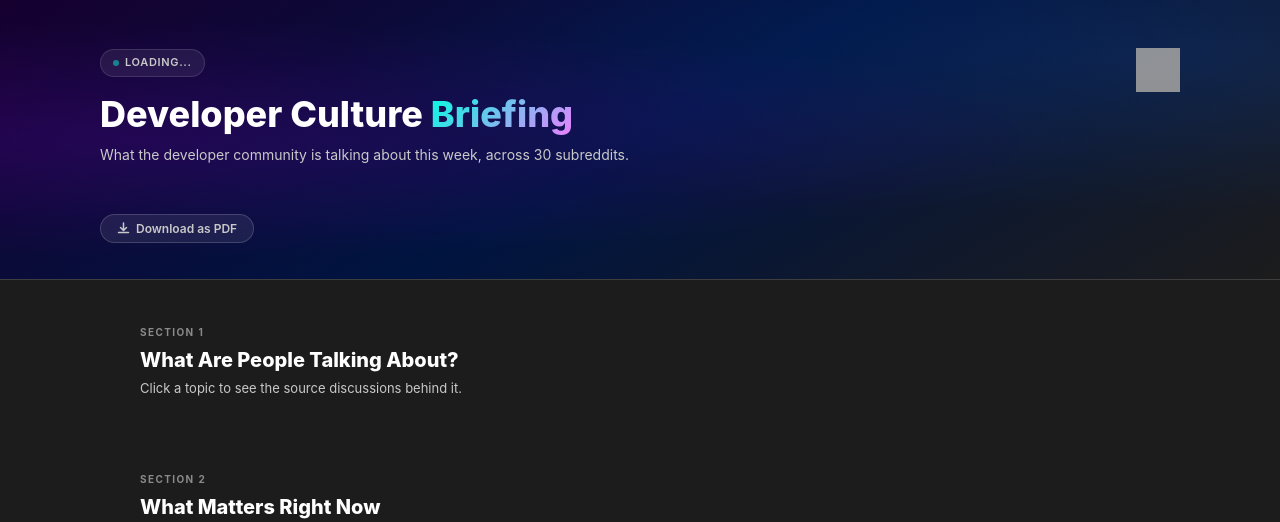
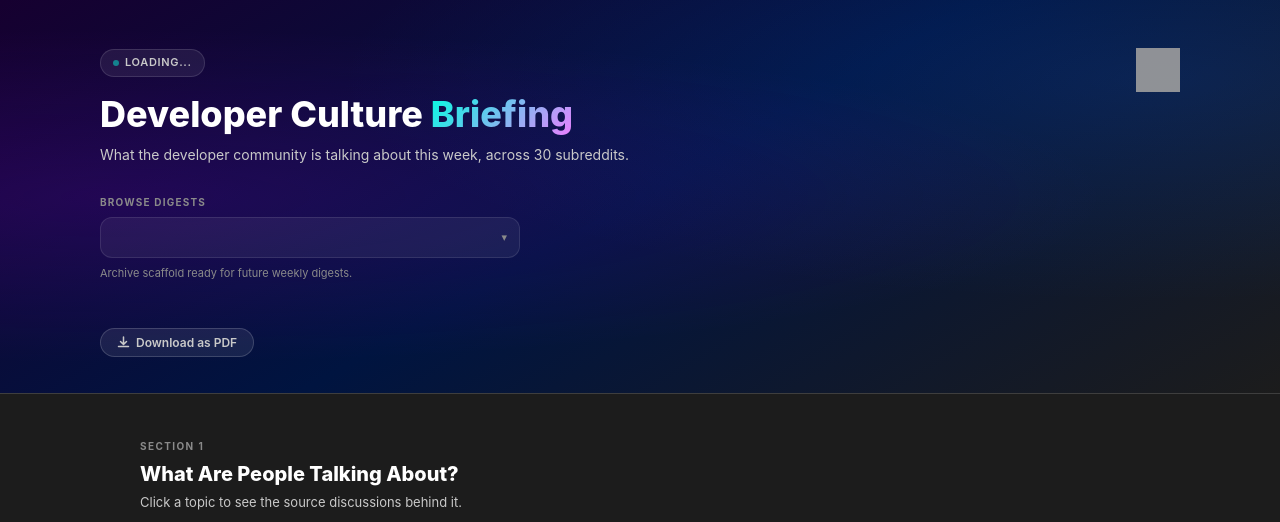
Before and after one commit to jjsilva4/gk-digest, a Python web app: template src/templates/dashboard.html in a window 1280 px wide. Shown: the top 522 px of the page. Run offline with Jinja, Linux system fonts and the light colour scheme; the template is opened without the code that fills it, so the values that code supplies are empty; grey boxes are pictures that could not be loaded.

Commit message:
feat: Add archive switcher to browse past briefings
Introduces a dropdown menu in the hero section that allows users to navigate between different weekly digests. It includes a scaffold for future archives and logic to automatically detect the current week.

```diff
--- a/src/templates/dashboard.html
+++ b/src/templates/dashboard.html
@@ -84,6 +84,55 @@
       -webkit-background-clip: text; -webkit-text-fill-color: transparent; background-clip: text;
     }
     .hero .sub { color: var(--muted); font-size: 14px; margin-bottom: 28px; }
+
+    .hero-controls {
+      display: flex; flex-wrap: wrap; align-items: end; gap: 14px;
+      margin-bottom: 26px;
+    }
+    .digest-switcher {
+      min-width: min(100%, 320px);
+      max-width: 420px;
+      flex: 1 1 320px;
+    }
+    .digest-switcher-label {
+      display: block;
+      font-size: 10px; font-weight: 700; letter-spacing: .12em; text-transform: uppercase;
+      color: var(--subtle);
+      margin-bottom: 7px;
+    }
+    .digest-switcher-row {
+      display: flex; align-items: center; gap: 10px;
+      padding: 10px 12px;
+      background: rgba(255,255,255,.06);
+      border: 1px solid rgba(255,255,255,.1);
+      border-radius: var(--radius);
+    }
+    .digest-select {
+      width: 100%;
+      appearance: none;
+      background: transparent;
+      border: none;
+      color: var(--text);
+      font: inherit;
+      font-size: 14px;
+      line-height: 1.3;
+      outline: none;
+      cursor: pointer;
+    }
+    .digest-select option {
+      background: #1C1C1C;
+      color: var(--text);
+    }
+    .digest-switcher-chevron {
+      color: var(--subtle);
+      font-size: 11px;
+      pointer-events: none;
+    }
+    .digest-switcher-note {
+      margin-top: 7px;
+      font-size: 11px;
+      color: var(--subtle);
+    }
 
     .stats { display: flex; gap: 12px; flex-wrap: wrap; }
     .stat-pill {
@@ -426,6 +475,16 @@
     <div class="week-badge"><span class="dot"></span> <span id="week-text">Loading...</span></div>
     <h1>Developer Culture <span class="grad">Briefing</span></h1>
     <p class="sub">What the developer community is talking about this week, across 30 subreddits.</p>
+    <div class="hero-controls">
+      <div class="digest-switcher">
+        <label class="digest-switcher-label" for="digest-select">Browse Digests</label>
+        <div class="digest-switcher-row">
+          <select id="digest-select" class="digest-select" aria-label="Select a past digest"></select>
+          <span class="digest-switcher-chevron">&#9662;</span>
+        </div>
+        <p class="digest-switcher-note" id="digest-switcher-note">Archive scaffold ready for future weekly digests.</p>
+      </div>
+    </div>
     <div class="stats" id="stats"></div>
     <button class="pdf-btn" onclick="window.print()"><svg width="13" height="13" viewBox="0 0 13 13" fill="none" xmlns="http://www.w3.org/2000/svg" style="flex-shrink:0"><path d="M6.5 1v7M3.5 5.5l3 3 3-3" stroke="currentColor" stroke-width="1.5" stroke-linecap="round" stroke-linejoin="round"/><path d="M1.5 10.5h10" stroke="currentColor" stroke-width="1.5" stroke-linecap="round"/></svg> Download as PDF</button>
   </div>
@@ -544,6 +603,7 @@
 
 <script>
   const DIGEST_DATA = null; // __DIGEST_DATA_INJECT__
+  const DEFAULT_DIGEST_ARCHIVE = [];
 
   function escHtml(s) {
     return String(s)
@@ -597,12 +657,64 @@
     return `<span class="trend-badge ${t.cls}">${t.arrow} ${t.label}</span>`;
   }
 
+  function normalizeArchiveEntries(data) {
+    const currentUrl = window.location.pathname.split("/").pop() || "index.html";
+    const configured = (window.DIGEST_ARCHIVE || data.archive_options || DEFAULT_DIGEST_ARCHIVE || [])
+      .filter(Boolean)
+      .map((entry, idx) => ({
+        label: entry.label || entry.week_range || `Digest ${idx + 1}`,
+        url: entry.url || currentUrl,
+        current: Boolean(entry.current),
+      }));
+
+    if (!configured.length) {
+      return [{
+        label: data.week_range ? `Week of ${data.week_range}` : "Current digest",
+        url: currentUrl,
+        current: true,
+      }];
+    }
+
+    const hasCurrent = configured.some(entry => entry.current);
+    if (!hasCurrent) {
+      const currentMatch = configured.find(entry => entry.label.includes(data.week_range));
+      if (currentMatch) currentMatch.current = true;
+      else configured[0].current = true;
+    }
+
+    return configured;
+  }
+
+  function initDigestSwitcher(data) {
+    const select = document.getElementById("digest-select");
+    const note = document.getElementById("digest-switcher-note");
+    if (!select || !note) return;
+
+    const entries = normalizeArchiveEntries(data);
+    select.innerHTML = entries.map(entry => `
+      <option value="${escHtml(entry.url)}"${entry.current ? " selected" : ""}>
+        ${escHtml(entry.label)}
+      </option>
+    `).join("");
+
+    select.disabled = entries.length < 2;
+    note.textContent = entries.length < 2
+      ? "Archive scaffold ready. Add more digest pages to enable switching."
+      : "Select any published weekly digest to jump to that briefing.";
+
+    select.addEventListener("change", (event) => {
+      const nextUrl = event.target.value;
+      if (nextUrl) window.location.href = nextUrl;
+    });
+  }
+
   const D = DIGEST_DATA;
   if (!D) { console.error("No DIGEST_DATA found"); }
   else {
     // ── Page title + hero badge ──
     document.title = `GK Developer Culture Briefing \u2014 ${D.week_range}`;
     document.getElementById("week-text").textContent = `Week of ${D.week_range}`;
+    initDigestSwitcher(D);
 
     // ── Stats pills ──
     const sourceCount = Object.keys(D.sources || {}).length;
```
Also changed, not shown: docs/index.html (+113 -1 lines).
